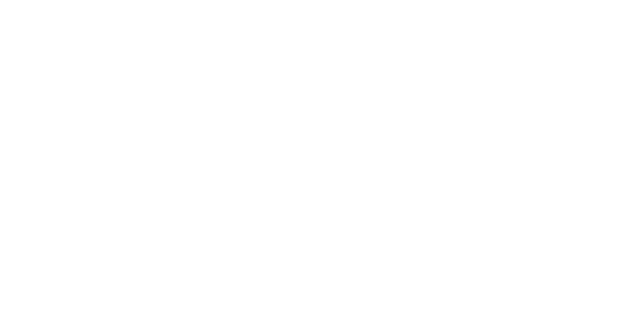
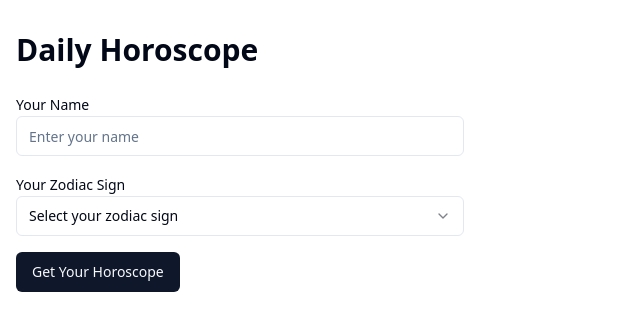
Before and after one commit to GPT-Engineer-App-Dev/cosmic-whispers, a React (Vite) app: page /astrology in a window 1280 px wide. Before the commit this address had no page. Shown: the top 330 px of the page, without its empty margins (0-640 px from the left). Built offline with nearby package versions, Linux system fonts and the light colour scheme.

Commit message:
GPT Engineer Update [skip gpt_engineer]

```diff
--- a/src/nav-items.jsx
+++ b/src/nav-items.jsx
@@ -1,5 +1,6 @@
-import { Home } from "lucide-react";
+import { Home, Star } from "lucide-react";
 import Index from "./pages/Index.jsx";
+import Astrology from "./pages/Astrology.jsx";
 
 /**
  * Central place for defining the navigation items. Used for navigation components and routing.
@@ -11,4 +12,10 @@ export const navItems = [
     icon: <Home className="h-4 w-4" />,
     page: <Index />,
   },
+  {
+    title: "Astrology",
+    to: "/astrology",
+    icon: <Star className="h-4 w-4" />,
+    page: <Astrology />,
+  },
 ];
--- /dev/null
+++ b/src/pages/Astrology.jsx
@@ -0,0 +1,72 @@
+import { useState } from 'react';
+import { Button } from "@/components/ui/button";
+import { Input } from "@/components/ui/input";
+import { Label } from "@/components/ui/label";
+import { Select, SelectContent, SelectItem, SelectTrigger, SelectValue } from "@/components/ui/select";
+
+const zodiacSigns = [
+  "Aries", "Taurus", "Gemini", "Cancer", "Leo", "Virgo",
+  "Libra", "Scorpio", "Sagittarius", "Capricorn", "Aquarius", "Pisces"
+];
+
+const Astrology = () => {
+  const [selectedSign, setSelectedSign] = useState("");
+  const [name, setName] = useState("");
+  const [horoscope, setHoroscope] = useState("");
+
+  const generateHoroscope = () => {
+    if (!name || !selectedSign) {
+      setHoroscope("Please enter your name and select a zodiac sign.");
+      return;
+    }
+
+    const horoscopes = [
+      "Today is your lucky day! Expect unexpected opportunities.",
+      "Take some time for self-reflection. Your inner wisdom has the answers you seek.",
+      "Your creativity is at its peak. Start that project you've been putting off.",
+      "Communication is key today. Express yourself clearly to avoid misunderstandings.",
+      "Financial matters are in focus. It's a good time to review your budget.",
+    ];
+
+    const randomHoroscope = horoscopes[Math.floor(Math.random() * horoscopes.length)];
+    setHoroscope(`${name}, here's your horoscope for ${selectedSign}: ${randomHoroscope}`);
+  };
+
+  return (
+    <div className="container mx-auto px-4 py-8">
+      <h1 className="text-3xl font-bold mb-6">Daily Horoscope</h1>
+      <div className="space-y-4 max-w-md">
+        <div>
+          <Label htmlFor="name">Your Name</Label>
+          <Input
+            id="name"
+            placeholder="Enter your name"
+            value={name}
+            onChange={(e) => setName(e.target.value)}
+          />
+        </div>
+        <div>
+          <Label htmlFor="zodiac">Your Zodiac Sign</Label>
+          <Select onValueChange={setSelectedSign} value={selectedSign}>
+            <SelectTrigger id="zodiac">
+              <SelectValue placeholder="Select your zodiac sign" />
+            </SelectTrigger>
+            <SelectContent>
+              {zodiacSigns.map((sign) => (
+                <SelectItem key={sign} value={sign}>{sign}</SelectItem>
+              ))}
+            </SelectContent>
+          </Select>
+        </div>
+        <Button onClick={generateHoroscope}>Get Your Horoscope</Button>
+        {horoscope && (
+          <div className="mt-6 p-4 bg-secondary rounded-lg">
+            <p className="text-lg">{horoscope}</p>
+          </div>
+        )}
+      </div>
+    </div>
+  );
+};
+
+export default Astrology;
--- a/src/pages/Index.jsx
+++ b/src/pages/Index.jsx
@@ -1,11 +1,15 @@
-// Update this page (the content is just a fallback if you fail to update the page)
+import { Link } from 'react-router-dom';
+import { Button } from '@/components/ui/button';
 
 const Index = () => {
   return (
-    <div className="flex justify-center items-center">
-      <div className="text-center">
-        <h1 className="text-3xl">Your Blank Canvas</h1>
-        <p>Chat with the agent to start making edits.</p>
+    <div className="flex flex-col justify-center items-center min-h-screen bg-background">
+      <div className="text-center space-y-6">
+        <h1 className="text-4xl font-bold">Welcome to AstroInsights</h1>
+        <p className="text-xl text-muted-foreground">Discover what the stars have in store for you</p>
+        <Button asChild>
+          <Link to="/astrology">Get Your Daily Horoscope</Link>
+        </Button>
       </div>
     </div>
   );
```
